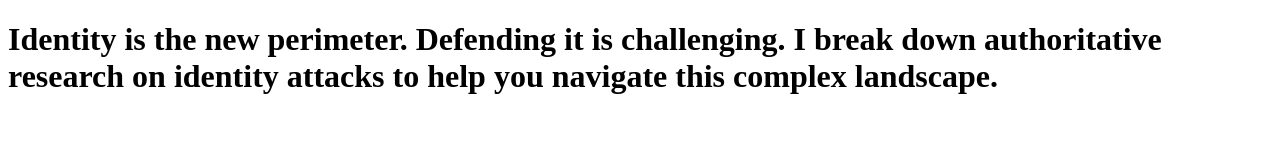
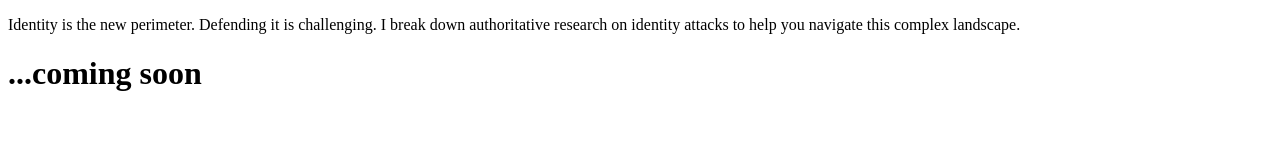
Before and after one commit to IdentityAttacksInfo/front-page, a plain HTML site: page index.html in a window 1280 px wide. Drawn offline with Linux system fonts and the light colour scheme.

Commit message:
Update index.html

```diff
--- a/index.html
+++ b/index.html
@@ -4,6 +4,7 @@
   <title>...coming soon</title>
 </head>
 <body>
-  <h1>Identity is the new perimeter. Defending it is challenging. I break down authoritative research on identity attacks to help you navigate this complex landscape.</h1>
+  <p>Identity is the new perimeter. Defending it is challenging. I break down authoritative research on identity attacks to help you navigate this complex landscape.</p>
+  <h1>...coming soon</h1>
 </body>
 </html>
```
